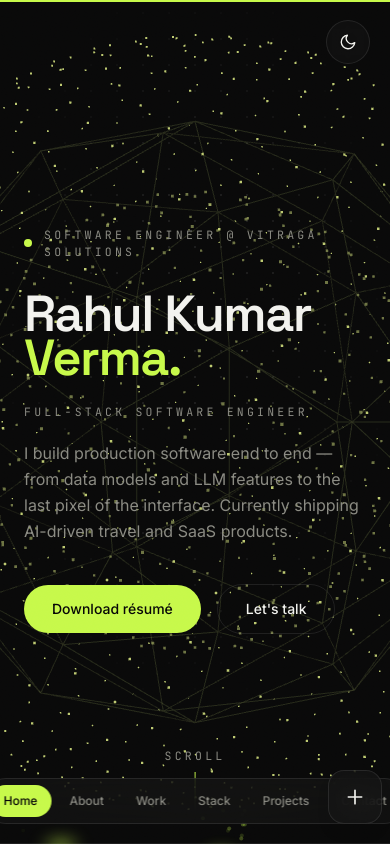
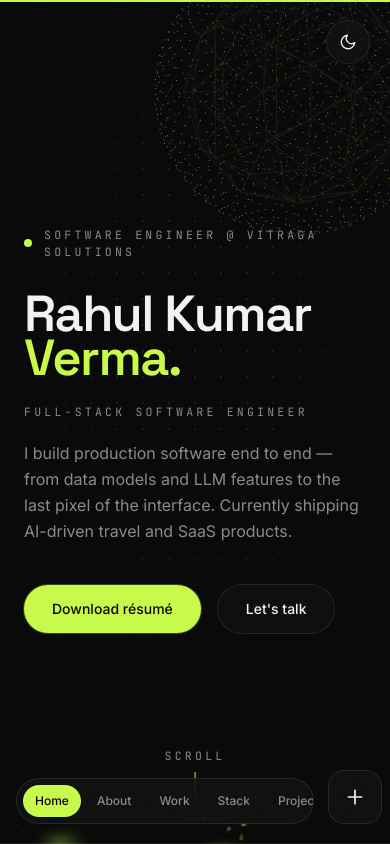
Before and after one commit to devrahuljourney/Portfolio, a Next.js app: page / in a window 390 px wide. Shown: the top 844 px of the page. Built offline with nearby package versions, Linux system fonts and the light colour scheme.

Commit message:
feat: add elevation styles for enhanced UI depth and visual hierarchy across components

```diff
--- a/src/app/globals.css
+++ b/src/app/globals.css
@@ -112,6 +112,25 @@
 .dark .grain::after {
   opacity: 0.05;
   mix-blend-mode: overlay;
+}
+
+/* ============================================================
+   ELEVATION — soft shadow for surfaces in light mode. The near-
+   black dark theme reads depth from contrast/glow already; a flat
+   12%-opacity border on the warm-paper light theme doesn't, so
+   surfaces there get a real shadow instead.
+   ============================================================ */
+.elevated {
+  box-shadow: 0 1px 2px rgba(22, 21, 15, 0.05), 0 14px 28px -14px rgba(22, 21, 15, 0.18);
+}
+.dark .elevated {
+  box-shadow: none;
+}
+.elevated-accent {
+  box-shadow: 0 10px 24px -8px color-mix(in srgb, var(--color-accent) 45%, transparent);
+}
+.dark .elevated-accent {
+  box-shadow: 0 0 0 1px color-mix(in srgb, var(--color-accent) 25%, transparent);
 }
 
 /* Faint dotted grid — echoes the 3D point cloud */
--- a/src/components/About.jsx
+++ b/src/components/About.jsx
@@ -87,7 +87,7 @@ export default function About() {
           </div>
 
           {/* Stats */}
-          <div className="grid grid-cols-2 gap-px overflow-hidden rounded-2xl border border-[color:var(--color-line)] bg-[color:var(--color-line)]">
+          <div className="elevated grid grid-cols-2 gap-px overflow-hidden rounded-2xl border border-[color:var(--color-line)] bg-[color:var(--color-line)]">
             {stats.map((s, i) => (
               <Reveal
                 key={i}
--- a/src/components/ContactForm.jsx
+++ b/src/components/ContactForm.jsx
@@ -123,7 +123,7 @@ export default function ContactForm() {
               type="submit"
               disabled={status === "loading"}
               data-cursor-label="Send"
-              className="group relative mt-2 w-fit overflow-hidden rounded-full bg-[color:var(--color-accent)] px-9 py-4 text-sm font-medium text-[color:var(--color-on-accent)] disabled:opacity-60"
+              className="elevated-accent group relative mt-2 w-fit overflow-hidden rounded-full bg-[color:var(--color-accent)] px-9 py-4 text-sm font-medium text-[color:var(--color-on-accent)] disabled:opacity-60"
             >
               <span className="relative z-10">
                 {status === "loading" ? "Sending…" : "Send message"}
--- a/src/components/Hero.jsx
+++ b/src/components/Hero.jsx
@@ -47,8 +47,9 @@ export default function Hero() {
       {/* Falling accent beams that burst on the floor line */}
       <BackgroundBeams className="z-0" />
 
-      {/* 3D object — behind the text, offset right on desktop */}
-      <div className="absolute inset-0 md:left-[28%] z-0 pointer-events-none">
+      {/* 3D object — a small offset orb on mobile so it reads as an accent
+          rather than a full-bleed wireframe; full inset panel on desktop. */}
+      <div className="pointer-events-none absolute -top-16 -right-16 z-0 h-[80vw] w-[80vw] max-h-[380px] max-w-[380px] opacity-55 md:top-0 md:right-0 md:bottom-0 md:left-[28%] md:h-auto md:w-auto md:max-h-none md:max-w-none md:opacity-100">
         <HeroScene color={sceneColor} />
       </div>
 
@@ -105,7 +106,7 @@ export default function Hero() {
               href="/assests/Rahul_Kumar_FullStack_RESUME.pdf"
               download
               data-cursor-label="Get"
-              className="group relative overflow-hidden rounded-full bg-[color:var(--color-accent)] px-7 py-3.5 text-sm font-medium text-[color:var(--color-on-accent)]"
+              className="elevated-accent group relative overflow-hidden rounded-full bg-[color:var(--color-accent)] px-7 py-3.5 text-sm font-medium text-[color:var(--color-on-accent)]"
             >
               <span className="relative z-10">Download résumé</span>
               <span className="absolute inset-0 -translate-y-full bg-black transition-transform duration-500 ease-[cubic-bezier(0.16,1,0.3,1)] group-hover:translate-y-0" />
@@ -116,7 +117,7 @@ export default function Hero() {
             <a
               href="#contact"
               data-cursor-label="Say hi"
-              className="rounded-full border border-[color:var(--color-line)] px-7 py-3.5 text-sm font-medium text-[color:var(--color-fg)] transition-colors duration-300 hover:border-[color:var(--color-accent)] hover:text-[color:var(--color-accent)]"
+              className="elevated rounded-full border border-[color:var(--color-line)] bg-[color:var(--color-bg-soft)] px-7 py-3.5 text-sm font-medium text-[color:var(--color-fg)] transition-colors duration-300 hover:border-[color:var(--color-accent)] hover:text-[color:var(--color-accent)]"
             >
               Let&apos;s talk
             </a>
--- a/src/components/NavigationBar/NavBar.jsx
+++ b/src/components/NavigationBar/NavBar.jsx
@@ -50,16 +50,16 @@ export default function NavBar() {
       initial={{ y: 40, opacity: 0 }}
       animate={{ y: visible ? 0 : 80, opacity: visible ? 1 : 0 }}
       transition={{ duration: 0.5, ease: [0.16, 1, 0.3, 1] }}
-      className="fixed bottom-5 left-1/2 z-50 -translate-x-1/2"
+      className="fixed bottom-5 left-4 right-[4.75rem] z-50 md:left-1/2 md:right-auto md:w-fit md:-translate-x-1/2"
     >
-      <ul className="flex items-center gap-1 rounded-full border border-[color:var(--color-line)] bg-[color:var(--color-surface)]/70 p-1.5 backdrop-blur-xl">
+      <ul className="elevated flex items-center gap-1 overflow-x-auto rounded-full border border-[color:var(--color-line)] bg-[color:var(--color-surface)]/70 p-1.5 backdrop-blur-xl [scrollbar-width:none] [&::-webkit-scrollbar]:hidden md:w-fit md:overflow-visible">
         {items.map((it) => {
           const isActive = active === it.key;
           return (
-            <li key={it.key} className="relative">
+            <li key={it.key} className="relative shrink-0">
               <a
                 href={`#${it.key}`}
-                className={`relative z-10 block rounded-full px-3.5 py-2 text-xs font-medium transition-colors duration-300 md:px-4 md:text-sm ${
+                className={`relative z-10 block whitespace-nowrap rounded-full px-3 py-2 text-xs font-medium transition-colors duration-300 md:px-4 md:text-sm ${
                   isActive
                     ? "text-[color:var(--color-on-accent)]"
                     : "text-[color:var(--color-muted)] hover:text-[color:var(--color-fg)]"
--- a/src/components/NavigationBar/SocialMenu.jsx
+++ b/src/components/NavigationBar/SocialMenu.jsx
@@ -88,7 +88,7 @@ export default function SocialMenu() {
             href={link.href}
             target="_blank"
             rel="noopener noreferrer"
-            className="rounded-full border border-[color:var(--color-line)] bg-[color:var(--color-surface)]/70 p-3 text-[color:var(--color-fg)] shadow-lg backdrop-blur-md transition hover:border-[color:var(--color-accent)] hover:text-[color:var(--color-accent)]"
+            className="elevated rounded-full border border-[color:var(--color-line)] bg-[color:var(--color-surface)]/70 p-3 text-[color:var(--color-fg)] backdrop-blur-md transition hover:border-[color:var(--color-accent)] hover:text-[color:var(--color-accent)]"
             title={link.label}
           >
             {link.svg}
@@ -99,7 +99,7 @@ export default function SocialMenu() {
       {/* Glassmorphism Toggle */}
       <button
         onClick={() => setOpen((p) => !p)}
-        className="rounded-2xl border border-[color:var(--color-line)] bg-[color:var(--color-surface)]/70 p-4 text-[color:var(--color-fg)] shadow-lg backdrop-blur-md transition hover:border-[color:var(--color-accent)] hover:text-[color:var(--color-accent)]"
+        className="elevated rounded-2xl border border-[color:var(--color-line)] bg-[color:var(--color-surface)]/70 p-4 text-[color:var(--color-fg)] backdrop-blur-md transition hover:border-[color:var(--color-accent)] hover:text-[color:var(--color-accent)]"
       >
         {open ? (
     // Close icon
--- a/src/components/Projects/ProjectCard.jsx
+++ b/src/components/Projects/ProjectCard.jsx
@@ -39,7 +39,7 @@ export default function ProjectCard({ project, index }) {
       onMouseMove={onMove}
       onMouseLeave={onLeave}
       style={{ rotateX: rx, rotateY: ry, transformStyle: "preserve-3d", transformPerspective: 1000 }}
-      className="group relative flex h-[62vh] max-h-[560px] w-[82vw] shrink-0 flex-col overflow-hidden rounded-3xl border border-[color:var(--color-line)] bg-[color:var(--color-bg-soft)] sm:w-[440px]"
+      className="elevated group relative flex h-[62vh] max-h-[560px] w-[82vw] shrink-0 flex-col overflow-hidden rounded-3xl border border-[color:var(--color-line)] bg-[color:var(--color-bg-soft)] sm:w-[440px]"
     >
       {/* Media */}
       <div className="relative h-[58%] w-full overflow-hidden">
--- a/src/components/Skill.jsx
+++ b/src/components/Skill.jsx
@@ -6,7 +6,7 @@ import Reveal from "./ui/Reveal";
 
 function Pill({ item }) {
   return (
-    <div className="group mx-2 flex shrink-0 items-center gap-3 rounded-full border border-[color:var(--color-line)] bg-[color:var(--color-bg-soft)] px-6 py-3.5 transition-colors duration-300 hover:border-[color:var(--color-accent)]">
+    <div className="elevated group mx-2 flex shrink-0 items-center gap-3 rounded-full border border-[color:var(--color-line)] bg-[color:var(--color-bg-soft)] px-6 py-3.5 transition-colors duration-300 hover:border-[color:var(--color-accent)]">
       <Image
         src={item.img}
         alt={item.name}
--- a/src/components/ThemeToggle.jsx
+++ b/src/components/ThemeToggle.jsx
@@ -63,7 +63,7 @@ export default function ThemeToggle() {
       aria-label="Toggle color theme"
       data-cursor-label={mounted ? (isDark ? "Light" : "Dark") : ""}
       onClick={toggle}
-      className="fixed right-5 top-5 z-[120] flex h-11 w-11 items-center justify-center overflow-hidden rounded-full border border-[color:var(--color-line)] bg-[color:var(--color-surface)]/60 text-[color:var(--color-fg)] backdrop-blur-xl transition-colors duration-300 hover:border-[color:var(--color-accent)] hover:text-[color:var(--color-accent)]"
+      className="elevated fixed right-5 top-5 z-[120] flex h-11 w-11 items-center justify-center overflow-hidden rounded-full border border-[color:var(--color-line)] bg-[color:var(--color-surface)]/60 text-[color:var(--color-fg)] backdrop-blur-xl transition-colors duration-300 hover:border-[color:var(--color-accent)] hover:text-[color:var(--color-accent)]"
     >
       <AnimatePresence mode="wait" initial={false}>
         <motion.span
```
